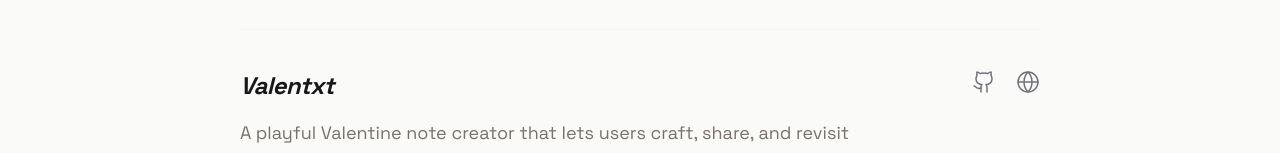
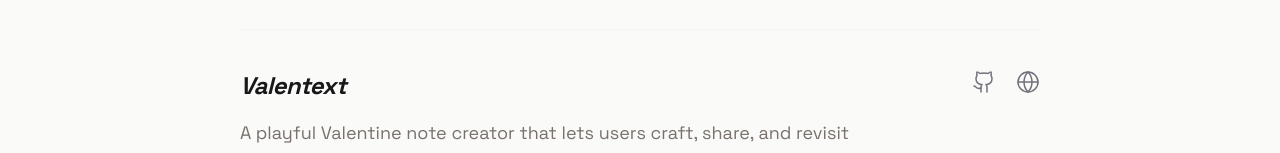
Before and after one commit to segundavid-dev/portfolio, a Next.js app: page /work in a window 1280 px wide. Shown: the part 567-720 px from the top of the page. Built offline with nearby package versions, Linux system fonts and the light colour scheme.

Commit message:
fix correct spelling of project name

```diff
--- a/app/work/page.tsx
+++ b/app/work/page.tsx
@@ -16,7 +16,7 @@ const projects: Project[] = [
     liveLink: "http://segzworks.studio/",
   },
   {
-    title: "Valentxt",
+    title: "Valentext",
     description:
       "A playful Valentine note creator that lets users craft, share, and revisit personalized messages with a clean, interactive UI.",
     tags: ["React", "TailwindCSS", "MongoDB", "ExpressJS", "Typescript"],
```
